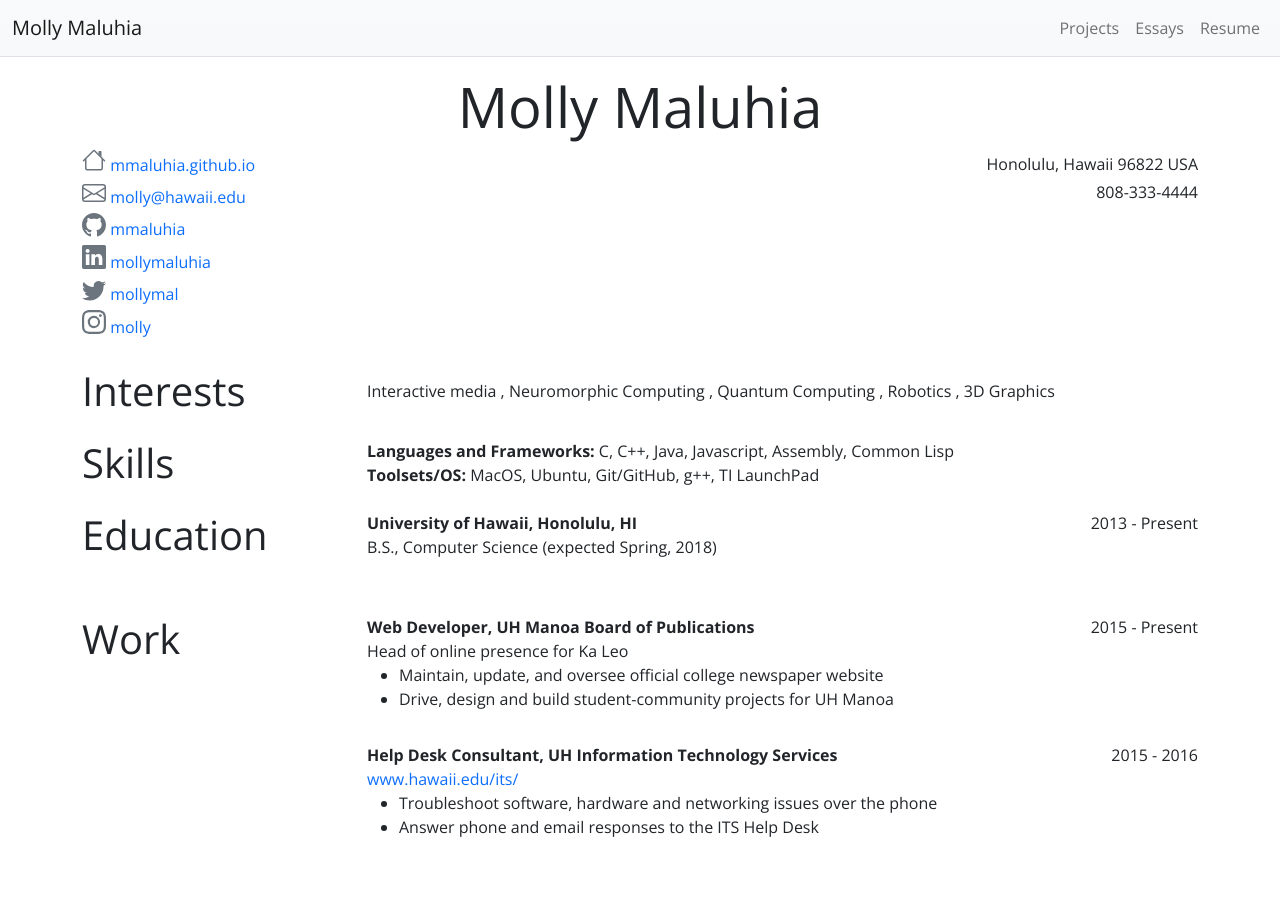
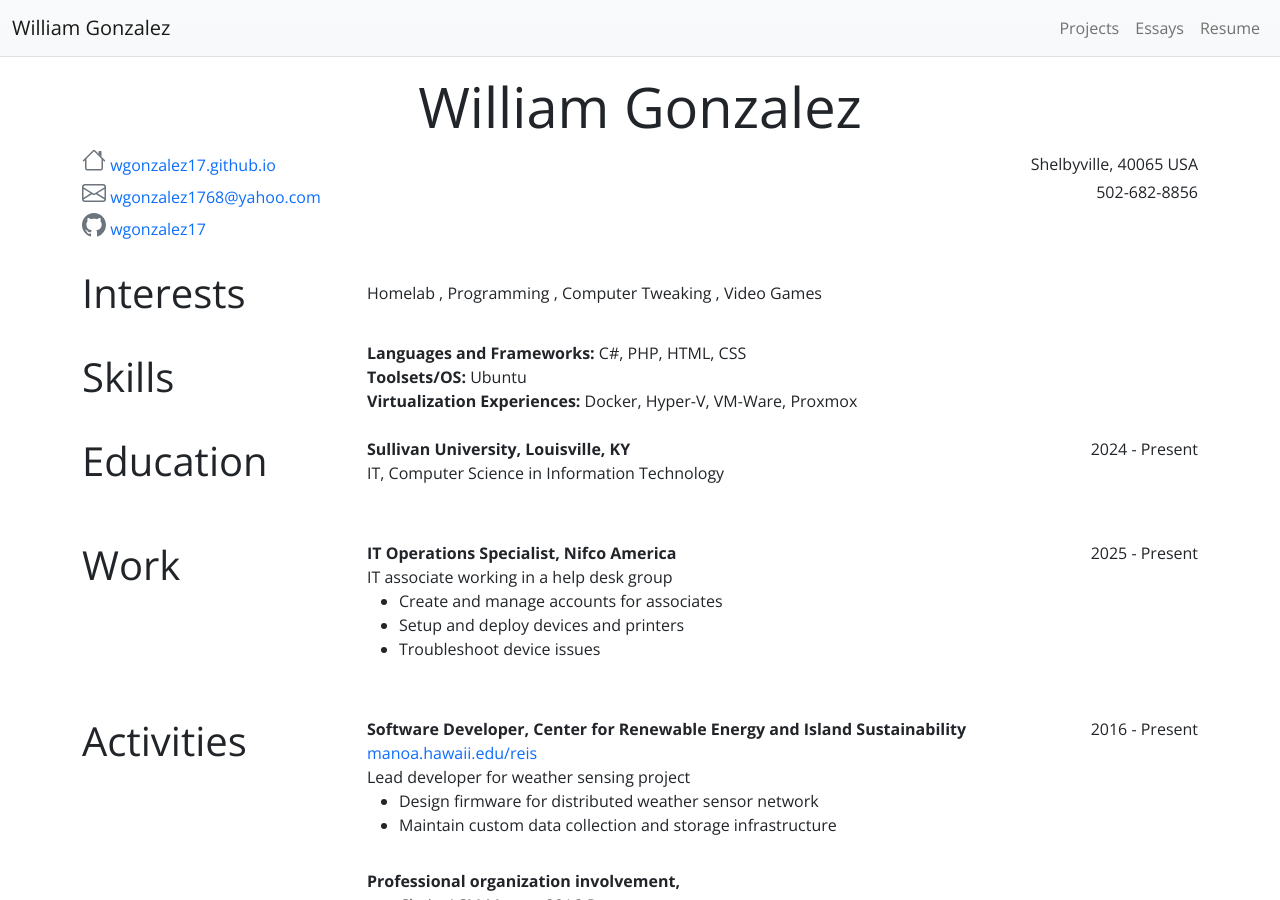
Before and after one commit to wgonzalez17/Portfolio, a Jekyll site: the page built from resume.html, in a window 1280 px wide and 900 px high. Built offline with Jekyll 4.4.1, drawn with Linux system fonts in a browser that asks for light colours.

Commit message:
Updated bio.json

```diff
--- a/_data/bio.json
+++ b/_data/bio.json
@@ -1,43 +1,43 @@
 {
   "basics": {
-    "name": "Molly Maluhia",
+    "name": "William Gonzalez",
     "label": "Student",
-    "picture": "https://github.com/kambergjohnson.png",
-    "email": "molly@hawaii.edu",
-    "phone": "808-333-4444",
-    "website": "https://mmaluhia.github.io",
-    "summary": "I am studying for a B.S. in Computer Science in the Department of Information and Computer Sciences at the University of Hawaii. I expect to graduate in Spring, 2024.",
-    "location": { "address": "", "postalCode": "96822", "city": "Honolulu", "countryCode": "USA", "region": "Hawaii" },
+    "picture": "https://github.com/wgonzalez17.png",
+    "email": "wgonzalez1768@yahoo.com",
+    "phone": "502-682-8856",
+    "website": "https://wgonzalez17.github.io",
+    "summary": "A student, with beginner (getting close to intermediate) knowledge about tech, taking online classes at Sullivan University to get an associates degree in Information Technology expected to graduate in June 2026.",
+    "location": { "address": "", "postalCode": "40065", "city": "Shelbyville", "countryCode": "USA", "region": "" },
     "profiles": [
-      { "network": "github", "username": "mmaluhia", "url": "http://github.com/changeme" },
-      { "network": "linkedin", "username": "mollymaluhia", "url": "http://linkedin.com/in/changeme" },
-      { "network": "twitter", "username": "mollymal", "url": "http://twitter.com/changeme" },
-      { "network": "instagram", "username": "molly", "url": "http://instagram.com/changeme" }
+      { "network": "github", "username": "wgonzalez17", "url": "http://github.com/wgonzalez17" }
     ]
   },
   "interests": [
-    { "name": "Interactive media" },
-    { "name": "Neuromorphic Computing" },
-    { "name": "Quantum Computing" },
-    { "name": "Robotics" },
-    { "name": "3D Graphics" }
+    { "name": "Homelab" },
+    { "name": "Programming" },
+    { "name": "Computer Tweaking" },
+    { "name": "Video Games" }
   ],
   "skills": [
     {
       "name": "Languages and Frameworks",
-      "keywords": [ "C", "C++", "Java", "Javascript", "Assembly", "Common Lisp" ]
+      "keywords": [ "C#", "PHP", "HTML", "CSS" ]
     },
     {
       "name": "Toolsets/OS",
-      "keywords": [ "MacOS", "Ubuntu", "Git/GitHub", "g++", "TI LaunchPad" ]
+      "keywords": [ "Ubuntu" ]
+    },
+    {
+      "name": "Virtualization Experiences",
+      "keywords": ["Docker", "Hyper-V", "VM-Ware", "Proxmox"]
     }
   ],
   "education": [
     {
-      "institution": "University of Hawaii, Honolulu, HI",
-      "area": "Computer Science (expected Spring, 2018)",
-      "studyType": "B.S.",
-      "startDate": "2013-09-01",
+      "institution": "Sullivan University, Louisville, KY",
+      "area": "Computer Science in Information Technology",
+      "studyType": "IT",
+      "startDate": "2024-06-24",
       "endDate": "Present",
       "courses": [
       ]
@@ -45,27 +45,16 @@
   ],
   "work": [
     {
-      "company": "UH Manoa Board of Publications",
-      "position": "Web Developer",
+      "company": "Nifco America",
+      "position": "IT Operations Specialist",
       "website": "",
-      "startDate": "2015-08-01",
+      "startDate": "2025-09-03",
       "endDate": "Present",
-      "summary": "Head of online presence for Ka Leo",
+      "summary": "IT associate working in a help desk group",
       "highlights": [
-        "Maintain, update, and oversee official college newspaper website",
-        "Drive, design and build student-community projects for UH Manoa"
-      ]
-    },
-    {
-      "company": "UH Information Technology Services",
-      "position": "Help Desk Consultant",
-      "website": "http://www.hawaii.edu/its/",
-      "startDate": "2015-01-01",
-      "endDate": "2016-03-15",
-      "summary": "",
-      "highlights": [
-        "Troubleshoot software, hardware and networking issues over the phone",
-        "Answer phone and email responses to the ITS Help Desk"
+        "Create and manage accounts for associates",
+        "Setup and deploy devices and printers",
+        "Troubleshoot device issues"
       ]
     }
   ],
```
